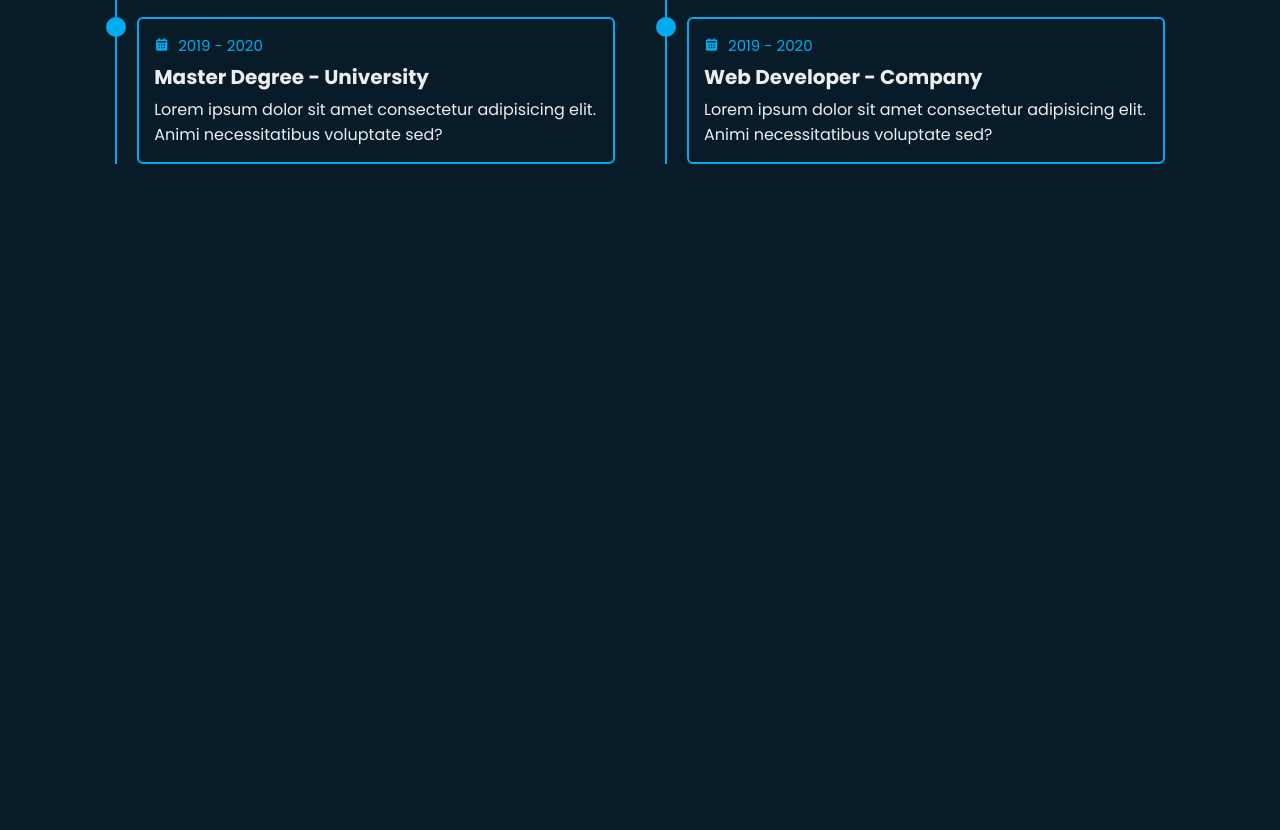
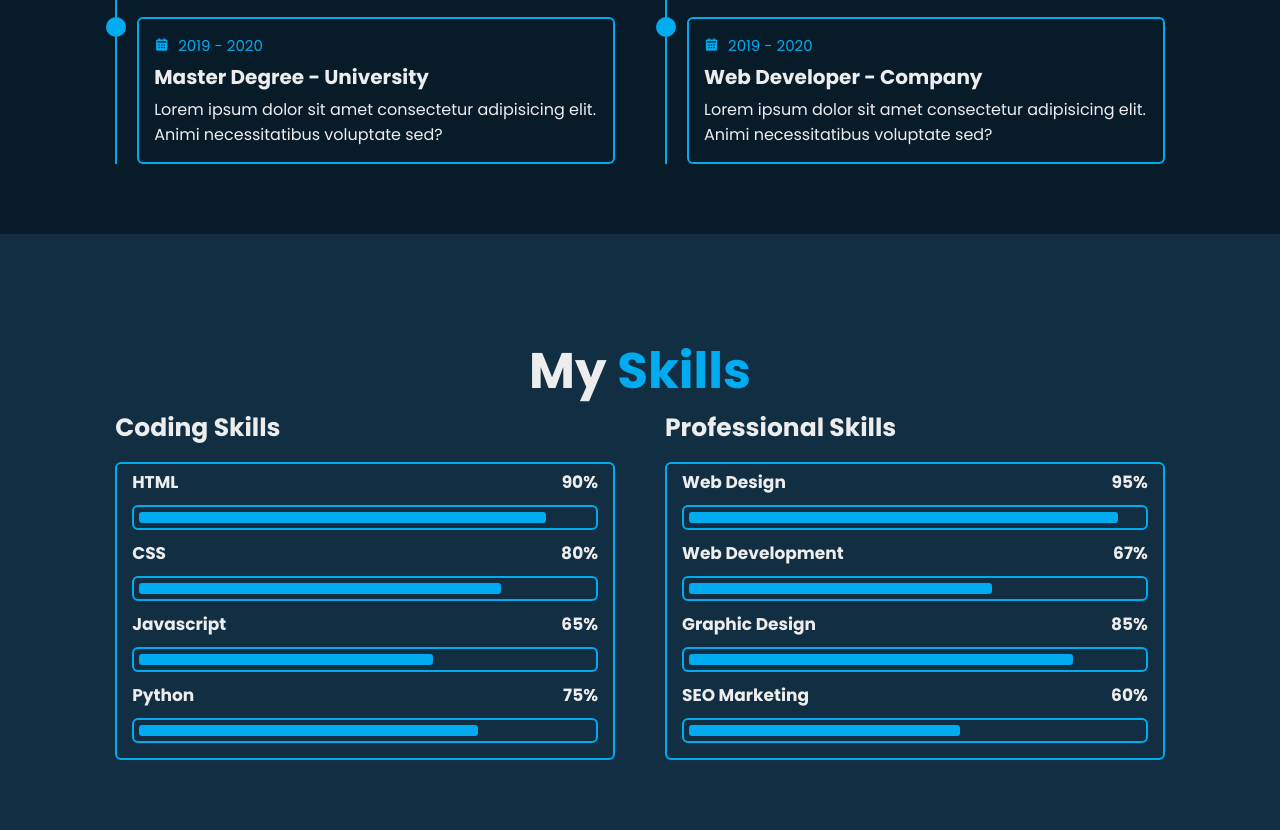
Before and after one commit to VanAubrey/Personal-Portfolio-Website, a plain HTML site: page Start Project Complete Responsive Portfolio Website/index.html in a window 1280 px wide. Shown: the part 2093-2923 px from the top of the page. Before the commit the page ends 2327 px from the top, so only its background shows below. Drawn offline with nearby package versions, Linux system fonts and the light colour scheme.

Commit message:
Added the Skills Section

```diff
--- a/Start Project Complete Responsive Portfolio Website/css/style.css
+++ b/Start Project Complete Responsive Portfolio Website/css/style.css
@@ -392,3 +392,110 @@ span {
     font-size: 1.6rem;
     padding-top: .5rem;
 }
+
+.skills {
+    min-height: auto;
+    padding-bottom: 7rem;
+    background: var(--second-bg-color);
+}
+
+.skills .skills-row {
+    display: flex;
+    flex-wrap: wrap;
+    gap: 5rem;
+}
+
+.skills-row .skills-column {
+    flex: 1 1 40rem;
+}
+
+.skills-column .title {
+    font-size: 2.5rem;
+    margin: 0 0 1.5rem;
+}
+
+.skills-box .skills-content {
+    position: relative;
+    border: .2rem solid var(--main-color);
+    border-radius: .6rem;
+    padding: .5rem 1.5rem;
+    z-index: 1;
+    overflow: hidden;
+}
+
+.skills-box .skills-content::before {
+    content: '';
+    position: absolute;
+    top: 0;
+    left: 0;
+    width: 0;
+    height: 100%;
+    background: var(--bg-color);
+    z-index: -1;
+    transition: .5s;
+}
+
+.skills-box .skills-content:hover::before {
+    width: 100%;
+}
+
+.skills-content .progress {
+    padding: 1 rem 0;
+}
+
+.skills-content .progress h3 {
+    font-size: 1.7rem;
+    display: flex;
+    justify-content: space-between;
+}
+
+.skills-content .progress h3 span {
+    color: var(--text-color);
+}
+
+.skills-content .progress .bar {
+    height: 2.5rem;
+    border-radius: .6rem;
+    border: .2rem solid var(--main-color);
+    padding: .5rem;
+    margin: 1rem 0;
+}
+
+.skills-content .progress .bar span {
+    display: block;
+    height: 100%;
+    border-radius: .3rem;
+    background: var(--main-color);
+}
+
+.skills-column:nth-child(1) .skills-content .progress:nth-child(1) .bar span {
+    width: 90%;
+}
+
+.skills-column:nth-child(1) .skills-content .progress:nth-child(2) .bar span {
+    width: 80%;
+}
+
+.skills-column:nth-child(1) .skills-content .progress:nth-child(3) .bar span {
+    width: 65%;
+}
+
+.skills-column:nth-child(1) .skills-content .progress:nth-child(4) .bar span {
+    width: 75%;
+}
+
+.skills-column:nth-child(2) .skills-content .progress:nth-child(1) .bar span {
+    width: 95%;
+}
+
+.skills-column:nth-child(2) .skills-content .progress:nth-child(2) .bar span {
+    width: 67%;
+}
+
+.skills-column:nth-child(2) .skills-content .progress:nth-child(3) .bar span {
+    width: 85%;
+}
+
+.skills-column:nth-child(2) .skills-content .progress:nth-child(4) .bar span {
+    width: 60%;
+}
--- a/Start Project Complete Responsive Portfolio Website/index.html
+++ b/Start Project Complete Responsive Portfolio Website/index.html
@@ -144,8 +144,69 @@
         </div>
     </section>
 
+    <!-- skills section design -->
+    <section class="skills" id="skills">
+        <h2 class="heading">My <span>Skills</span></h2>
 
-    <!-- skills section design -->
+        <div class="skills-row">
+            <div class="skills-column">
+                <h3 class="title">Coding Skills</h3>
+
+                <div class="skills-box">
+                    <div class="skills-content">
+                        <div class="progress">
+                            <h3>HTML <span>90%</span></h3>
+                            <div class="bar"><span></span></div>
+                        </div>
+
+                        <div class="progress">
+                            <h3>CSS <span>80%</span></h3>
+                            <div class="bar"><span></span></div>
+                        </div>
+
+                        <div class="progress">
+                            <h3>Javascript <span>65%</span></h3>
+                            <div class="bar"><span></span></div>
+                        </div>
+
+                        <div class="progress">
+                            <h3>Python <span>75%</span></h3>
+                            <div class="bar"><span></span></div>
+                        </div>
+                    </div>
+                </div>
+            </div>
+
+            <div class="skills-column">
+                <h3 class="title">Professional Skills</h3>
+
+                <div class="skills-box">
+                    <div class="skills-content">
+                        <div class="progress">
+                            <h3>Web Design <span>95%</span></h3>
+                            <div class="bar"><span></span></div>
+                        </div>
+
+                        <div class="progress">
+                            <h3>Web Development <span>67%</span></h3>
+                            <div class="bar"><span></span></div>
+                        </div>
+
+                        <div class="progress">
+                            <h3>Graphic Design <span>85%</span></h3>
+                            <div class="bar"><span></span></div>
+                        </div>
+
+                        <div class="progress">
+                            <h3>SEO Marketing <span>60%</span></h3>
+                            <div class="bar"><span></span></div>
+                        </div>
+                    </div>
+                </div>
+            </div>
+
+        </div>
+    </section>
 
     <!-- contact section design -->
 
```
